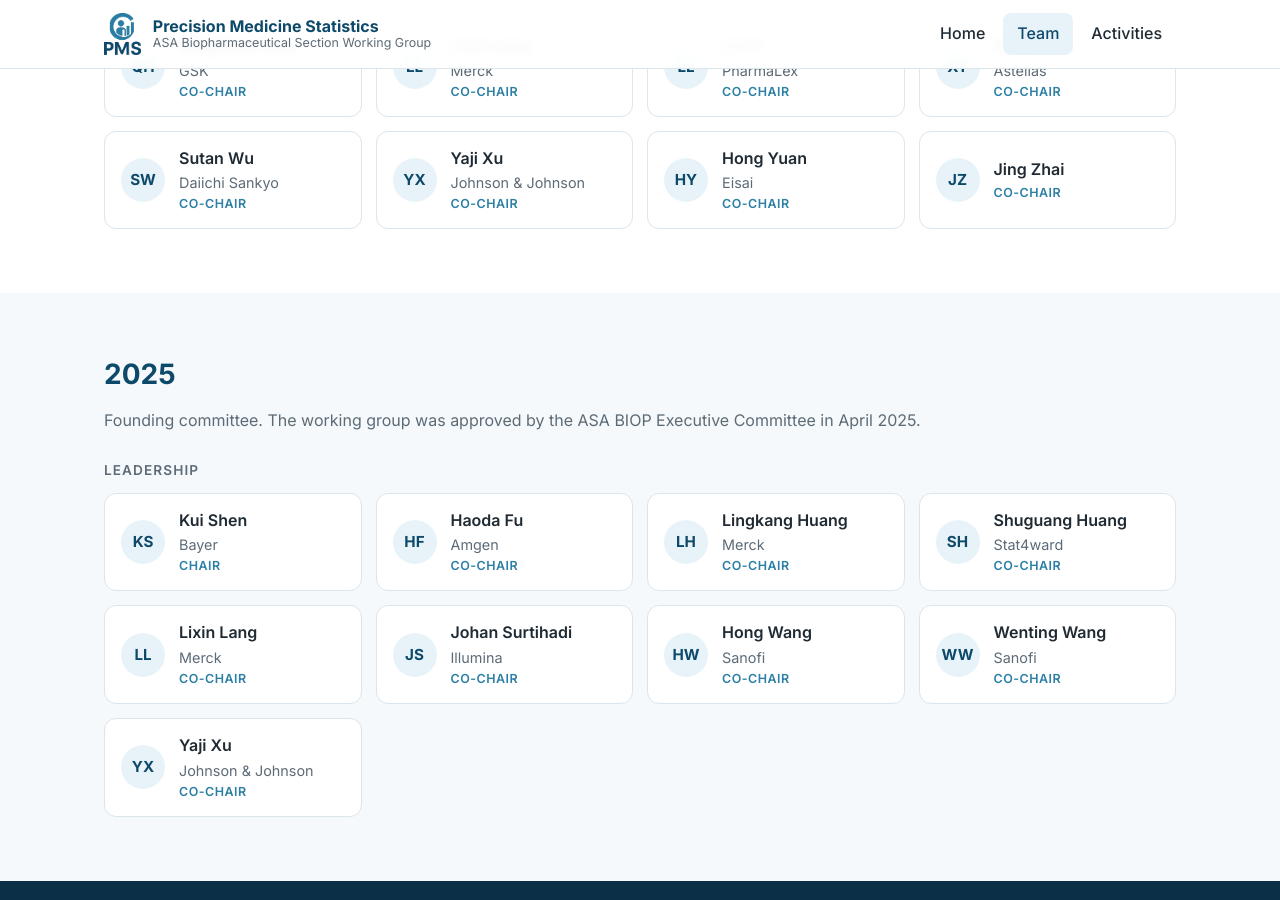
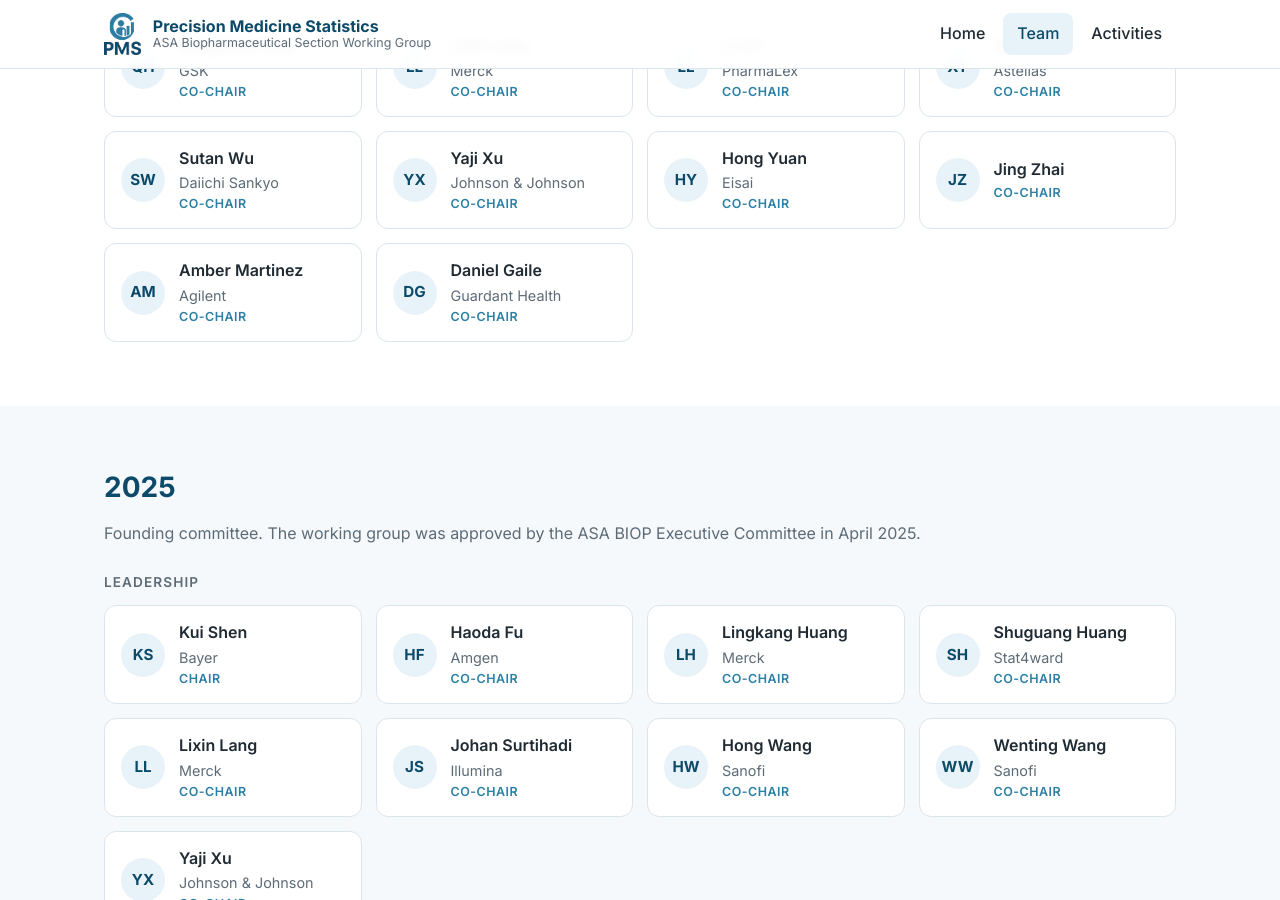
Before and after one commit to asa-biop-pms/asa-biop-pms.github.io, a Jekyll site: the page built from team.html, in a window 1280 px wide and 900 px high, scrolled down 704 px. Built offline with Jekyll 4.4.1, drawn with Linux system fonts in a browser that asks for light colours.

Commit message:
Update members.yml

```diff
--- a/_data/members.yml
+++ b/_data/members.yml
@@ -18,6 +18,10 @@
     - { name: Yaji Xu, affiliation: Johnson & Johnson, role: Co-Chair}
     - { name: Hong Yuan, affiliation: "Eisai", role: Co-Chair }
     - { name: Jing Zhai, affiliation: "", role: Co-Chair }
+    - { name: Amber Martinez, affiliation: "Agilent", role: Co-Chair }
+    - { name: Daniel Gaile, affiliation: "Guardant Health", role: Co-Chair }
+
+
 
 - year: 2025
   note: Founding committee. The working group was approved by the ASA BIOP Executive Committee in April 2025.
```
